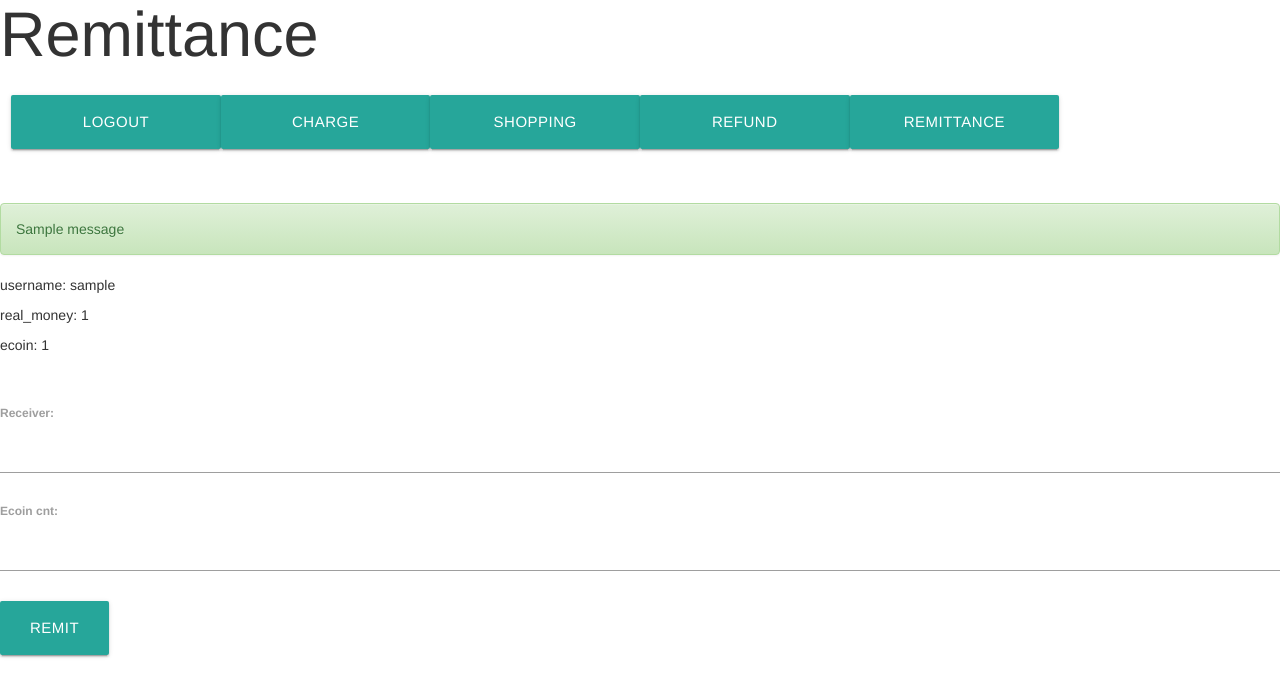
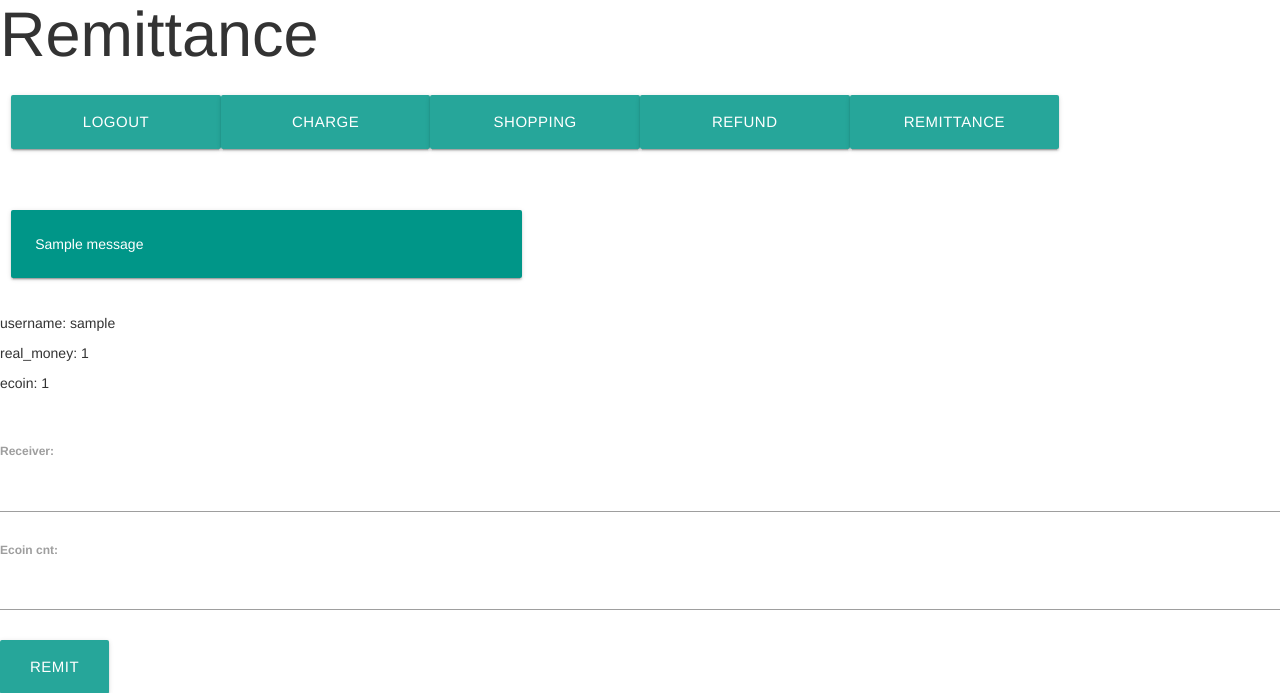
Before and after one commit to EminentStar/e-coin, a Django app: page /remit/ in a window 1280 px wide. Shown: the part 198-891 px from the top of the page. Before the commit the page ends 856 px from the top, so only its background shows below. Run offline with Django 3.2, Linux system fonts and the light colour scheme; a user stored in the database is signed in; tables that the repository leaves empty hold one stand-in row (values such as "Sample post"); one stand-in notice (Sample message) is shown; some libraries are stand-ins or nearby versions.

Commit message:
Adjust warning message by materialize design

```diff
--- a/e-coin-jkpark/ecoin/templates/ecoin/remittance.html
+++ b/e-coin-jkpark/ecoin/templates/ecoin/remittance.html
@@ -28,16 +28,19 @@
     </div>
     <br>
     {% if messages %}
-    <ul class="messages">
-        {% for message in messages %}
-	<li>
-	    <div class="alert alert-{{message.level_tag}} role="alert">
-	        {{ message.message }}
-	    </div>
-	</li>
-	{% endfor %}
-    </ul>
+    <div class="row">
+        <div class="col s12 m5">
+            <div class="card-panel teal">
+                {% for message in messages %}
+                    <span class="white-text">
+	            {{ message.message }}
+                    </span>
+	        {% endfor %}
+            </div>
+        </div>
+    </div>
     {% endif %}
+
     <div class="row">
         <p>username: {{username}}</p>
         <p>real_money: {{coin_account.real_money}}</p>
```
Also changed, not shown: e-coin-jkpark/ecoin/templates/ecoin/charge.html (+13 -0 lines), e-coin-jkpark/ecoin/templates/ecoin/index.html (+12 -3 lines).
